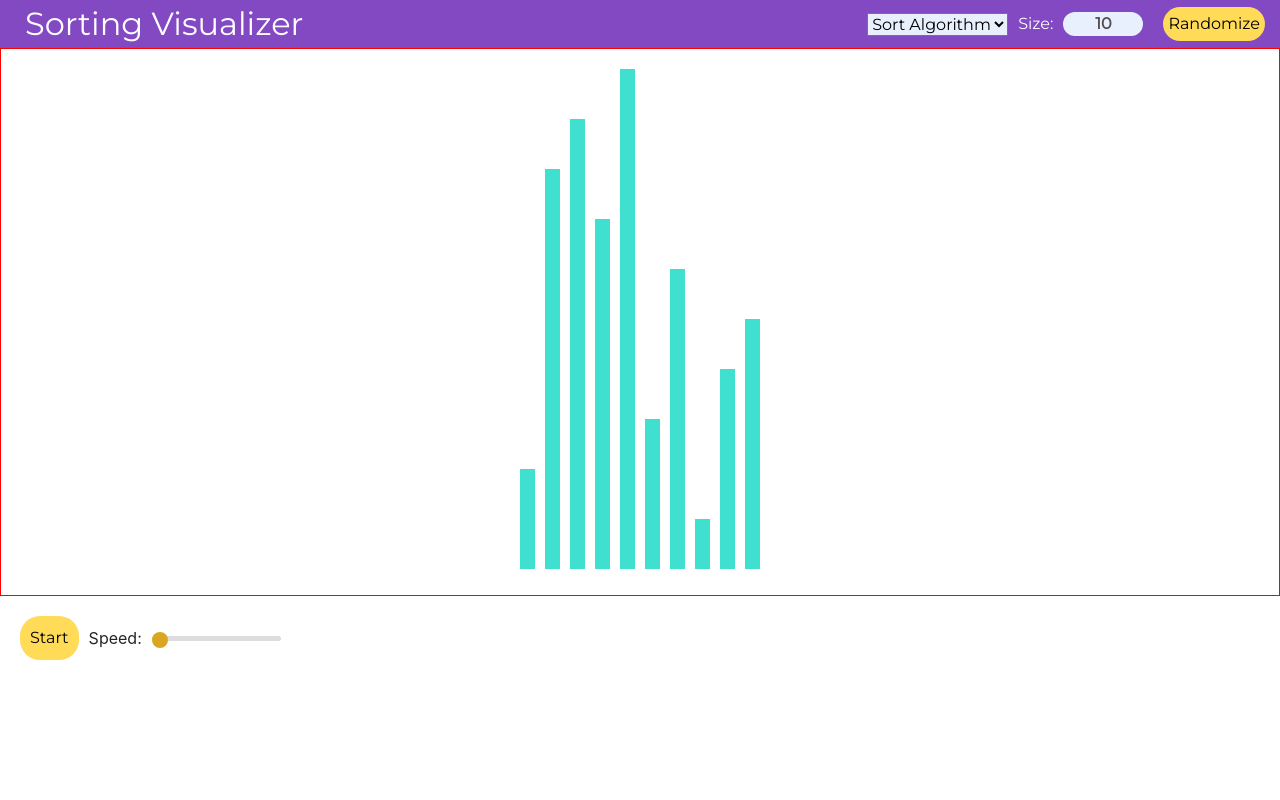
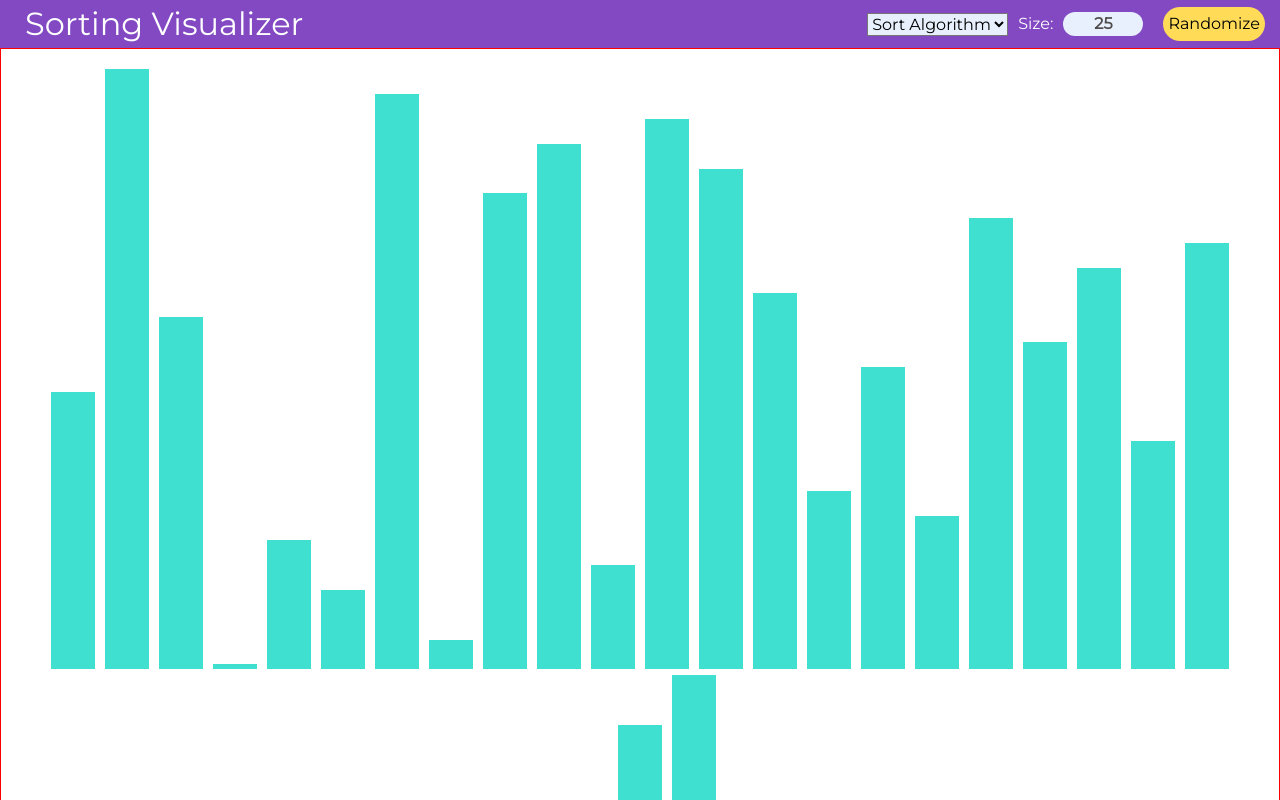
Before and after one commit to Blastoise/Sorting-Visualizer, a React (Create React App) app: page / in a window 1280 px wide. Shown: the top 800 px of the page. Built offline with nearby package versions, Linux system fonts and the light colour scheme.

Commit message:
Added new state variables width and height as well as added code for managing height of bars

```diff
--- a/src/components/Visualizer.jsx
+++ b/src/components/Visualizer.jsx
@@ -10,6 +10,7 @@ import {
   createAnimationMergeSort,
 } from "../Actions/createAnimation";
 import { shuffleArray } from "../utils/shuffleArray";
+import { lineEquation } from "../utils/lineEquation";
 
 import "./Visualizer.css";
 
@@ -18,10 +19,12 @@ class Visualizer extends Component {
     array: [],
     compareElements: [],
     swapped: [],
-    size: 10,
+    size: 25,
     algorithm: "Sort Algorithm",
     speed: 1,
     start: true,
+    width: window.innerWidth,
+    height: window.innerHeight,
   };
 
   // Used for saving timeouts
@@ -101,16 +104,32 @@ class Visualizer extends Component {
     }
   };
 
+  updateDimensions = () => {
+    this.setState({ width: window.innerWidth, height: window.innerHeight });
+  };
+
   componentDidMount() {
+    window.addEventListener("resize", this.updateDimensions);
     this.randomArrayGenerator();
   }
+
   componentDidUpdate(prevProps, prevState) {
     if (this.state.size !== prevState.size) {
       this.randomArrayGenerator();
     }
   }
 
+  componentWillUnmount() {
+    window.removeEventListener("resize", this.updateDimensions);
+  }
+
   render() {
+    let size = parseInt(this.state.size);
+
+    let { slope, intercept } = lineEquation(this.state.height, size, 1);
+
+    let widthEle = (this.state.width - 30 - (size + 1) * 5) / size;
+
     return (
       <div>
         <Navbar
@@ -127,7 +146,8 @@ class Visualizer extends Component {
               className="data"
               key={index}
               style={{
-                height: `${number * 50}px`,
+                height: `${number * slope + intercept}px`,
+                width: `${Math.max(1, parseInt(widthEle))}px`,
                 backgroundColor: this.state.swapped.includes(index)
                   ? "green"
                   : this.state.compareElements.includes(index)
```
